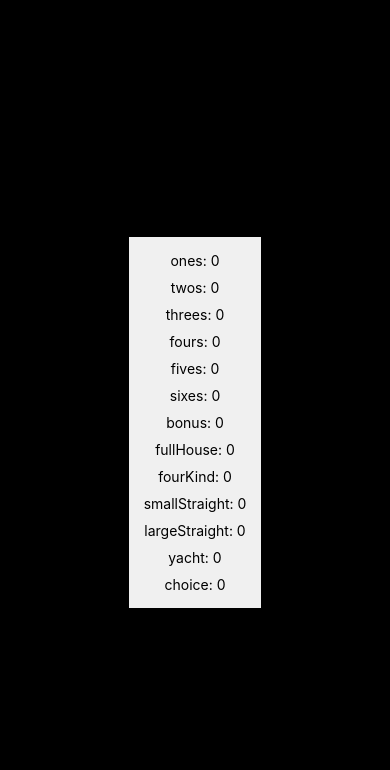
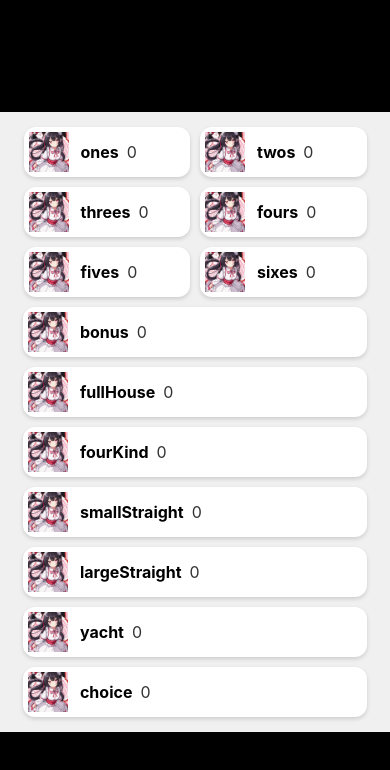
Before and after one commit to andoricano/Yatch-RN, a React Native app: screen / in a window 390 px wide. Shown: the top 770 px of the page. Built offline with nearby package versions, Linux system fonts and the light colour scheme.

Commit message:
[feat] board 배치 완료.

```diff
--- a/src/module/yatch/BoardWidget.tsx
+++ b/src/module/yatch/BoardWidget.tsx
@@ -37,27 +37,78 @@ export class BoardWidget extends React.Component<boardWidgetProps> {
         const { backgroundColor = '#f0f0f0' } = this.props;
         const { board } = this.state;
 
+
         return (
             <View style={[styles.container, { backgroundColor }]}>
-                {Object.entries(board).map(([key, value]) => (
-                    <View key={key} style={{ margin: 5 }}>
-                        <Text>{key}: {value}</Text>
+                {Object.entries(board).map(([key, value], index) => (
+                    <View
+                        key={key}
+                        style={[
+                            styles.itemBox,
+                            index < 6 ? styles.halfWidth : styles.fullWidth,
+                        ]}
+                    >
+                        <Image
+                            source={require('../../../rsc/dice_1.png')}
+                            style={styles.img}
+                        />
+                        <Text style={styles.name}>{key}</Text>
+                        <Text style={styles.score}>{value}</Text>
                     </View>
                 ))}
             </View>
         );
     }
 }
+
+
+
 const styles = StyleSheet.create({
     container: {
+        width: "100%",
+        flexDirection: 'row',
         flexWrap: 'wrap',
-        justifyContent: 'center',
-        alignItems: 'center',
         padding: 10,
+        justifyContent: "center",
     },
-    text: {
-        fontSize: 18,
-        color: '#000',
-        marginHorizontal: 8,
+
+    itemBox: {
+        flexDirection: "row",
+        alignItems: "center",
+        padding: 5,
+        margin: 5,
+        backgroundColor: "#fff",
+        borderRadius: 12,
+        elevation: 2,
+        shadowColor: "#000",
+        shadowOpacity: 0.15,
+        shadowRadius: 4,
+        shadowOffset: { width: 0, height: 2 },
+    },
+
+    halfWidth: {
+        width: "45%",
+    },
+
+    fullWidth: {
+        width: "93%",
+    },
+
+    img: {
+        width: 40,
+        height: 40,
+        marginRight: 12,
+    },
+
+    name: {
+        fontSize: 16,
+        color: "#000",
+        fontWeight: "bold",
+        marginRight: 8,
+    },
+
+    score: {
+        fontSize: 16,
+        color: "#333",
     },
 });
```
